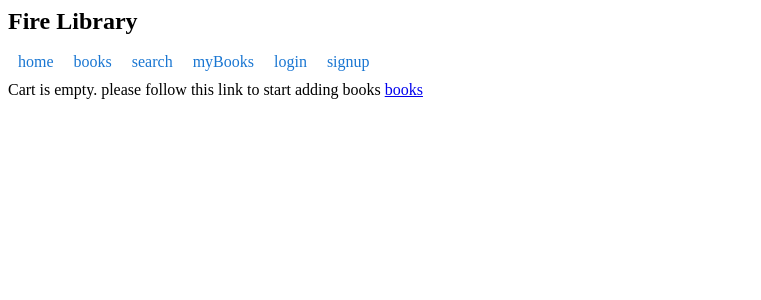
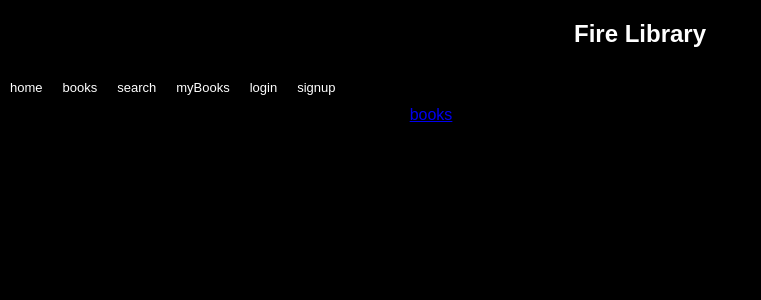
Before and after one commit to 220705-UTA-NET/FireLibraryV2, an Angular app in the folder fire-library-spa/: page /cart in a window 1280 px wide. Shown: the top 300 px of the page, without its empty margins (0-761 px from the left). Built offline with nearby package versions, Linux system fonts and the light colour scheme.

Commit message:
started css

```diff
--- a/fire-library-spa/angular.json
+++ b/fire-library-spa/angular.json
@@ -90,9 +90,12 @@
               "src/assets"
             ],
             "styles": [
-              "src/styles.css"
+              "src/styles.css",
+              "node_modules/bootstrap/dist/css/bootstrap.min.css"
             ],
-            "scripts": []
+            "scripts": [
+              "node_modules/bootstrap/dist/js/bootstrap.bundle.min.js"
+            ]
           }
         }
       }
--- a/fire-library-spa/src/app/books/books.component.css
+++ b/fire-library-spa/src/app/books/books.component.css
@@ -1,12 +1,48 @@
-.books{
-    width: 100%;
-}
+
 .books img{
-    width: 200px;
+    width: 170px;
     height: 200px;
-    float: left;
-    padding-right: 50px;
+    justify-self: center;
+    transform: scale();
+    object-fit: contain;
 }
 .books data{
-    float: right;
+    float: left;
 }
+
+.container2 {
+    display: grid;
+    grid-template-columns: repeat(auto-fill, minmax(15rem, 1fr));
+    grid-gap: 1rem;
+    background-color:#E76F51;
+    margin-bottom: 0;
+}
+
+.books {
+    font-size: small;
+    float: left;
+    width: fit-content;
+    transform: scale(.9);
+    margin-bottom: 0;
+}
+
+div.books {
+    margin-bottom: 0;
+    justify-content: center;
+}
+
+div.book {
+    justify-content: center;
+}
+
+.book {
+    background-color: #2A9D8F;
+    width: fit-content;
+    outline: 3px solid black;
+    outline-offset: 1px;
+}
+
+ul {
+    list-style-type: none;
+    margin: 0; padding: 0;
+}
--- a/fire-library-spa/src/app/books/books.component.html
+++ b/fire-library-spa/src/app/books/books.component.html
@@ -1,6 +1,8 @@
-<div>
-    <div *ngFor="let item of books" class="books" style="margin-bottom: 50px;">
 
+<div class = container2>
+    <div *ngFor="let item of books" class="books">
+
+        <div class="book">
         <img src="https://covers.openlibrary.org/b/isbn/{{item.isbn}}-M.jpg" />
         <ul>
         <li>isbn: {{item.isbn}}</li>
@@ -8,12 +10,13 @@
         <li>Publisher: {{item.publisher}}</li>
         <li>Language: {{item.language}}</li>
         <li>Pages: {{item.pages}}</li>
-        <li>AuthorName: {{item.authorName}}</li>
-        <li>Synopsys: {{item.synopsys}}</li>
-        <li>Excerpt: {{item.excerpt}}</li>
+        <li>Author Name: {{item.authorName}}</li>
+        <!-- <li>Synopsys: {{item.synopsys}}</li>
+        <li>Excerpt: {{item.excerpt}}</li> -->
         <li>AvalableCopies: {{item.avalableCopies}}</li>
         </ul>
         <div *ngIf="loggedIn"><button (click)="addBook(item)">add</button></div>
+        </div>
     </div>
     <!--<p>will display books</p>-->
 </div>
--- a/fire-library-spa/src/app/cart/cart.component.html
+++ b/fire-library-spa/src/app/cart/cart.component.html
@@ -1,3 +1,4 @@
+
 <div>
         <!-- We can put anything here like {{item.dateLent}} -->
         <ul class="books" *ngFor="let book of booksInCart">
--- a/fire-library-spa/src/app/home/home.component.css
+++ b/fire-library-spa/src/app/home/home.component.css
@@ -0,0 +1,4 @@
+
+app-books {
+    width: 100%;
+}
--- a/fire-library-spa/src/app/home/home.component.html
+++ b/fire-library-spa/src/app/home/home.component.html
@@ -1 +1 @@
-<app-books></app-books>
+<app-books class="books"></app-books>
--- a/fire-library-spa/src/app/top/top.component.css
+++ b/fire-library-spa/src/app/top/top.component.css
@@ -0,0 +1,35 @@
+div{
+    background-color: #000000;
+}
+
+.logo {
+    color: white;
+    background-color: #000000;
+}
+
+ul.navtop {
+    display: flex;
+    list-style-type: none;
+}
+
+ul li {
+    padding: 10px;
+}
+
+span{
+    display: flex;
+}
+
+a{
+    font-size: small;
+    text-decoration: none;
+    color: white;
+}
+
+div.top{
+    height: 100%;
+}
+
+h2{
+    text-align: center;
+}
--- a/fire-library-spa/src/app/top/top.component.html
+++ b/fire-library-spa/src/app/top/top.component.html
@@ -1,4 +1,5 @@
-<h2>Fire Library</h2>
+<div class="top">
+    <h2 class="logo">Fire Library</h2>
 <ul  class="navtop" style="margin: 0; padding:0;">
 <li><a routerLink="/home">home</a></li>
 <li><a routerLink="/home">books</a></li>
@@ -17,3 +18,5 @@
     </li>
 </span>
 </ul>
+
+</div>
--- a/fire-library-spa/src/app/top/top.component.ts
+++ b/fire-library-spa/src/app/top/top.component.ts
@@ -5,7 +5,7 @@ import { AuthService } from '../auth/auth.service';
 @Component({
   selector: 'app-top',
   templateUrl: './top.component.html',
-  styleUrls: ['../app.component.css']
+  styleUrls: ['./top.component.css']
 })
 export class TopComponent implements OnInit {
   private authListener : Subscription | null = null;
--- a/fire-library-spa/src/styles.css
+++ b/fire-library-spa/src/styles.css
@@ -1 +1,7 @@
 /* You can add global styles to this file, and also import other style files */
+
+body {
+    margin: 0;
+    font-family: sans-serif;
+    background-color: black;
+}
```
Also changed, not shown: fire-library-spa/src/app/app.component.css (line endings or trailing spaces).
